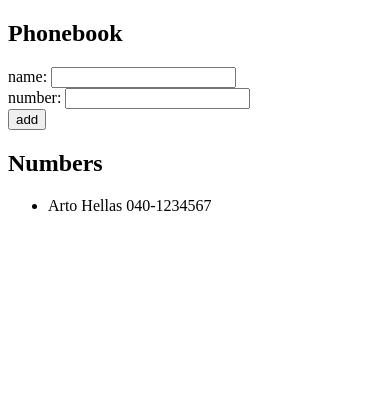
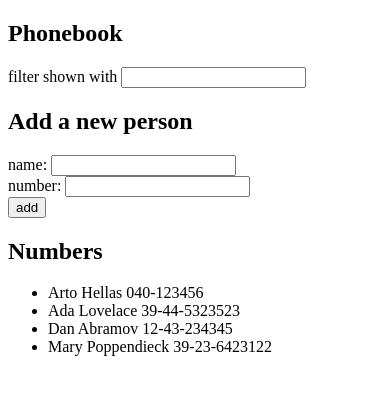
Before and after one commit to katgur/helsinki-fullstack, a React (Vite) app in the folder part2/phonebook/: page / in a window 390 px wide. Shown: the top 394 px of the page. Built offline with nearby package versions, Linux system fonts and the light colour scheme.

Commit message:
2.9*: The Phonebook Step4

```diff
--- a/part2/phonebook/src/App.jsx
+++ b/part2/phonebook/src/App.jsx
@@ -2,9 +2,13 @@ import { useState } from 'react'
 
 const App = () => {
   const [persons, setPersons] = useState([
-    { name: 'Arto Hellas', number: '040-1234567' }
+    { name: 'Arto Hellas', number: '040-123456' },
+    { name: 'Ada Lovelace', number: '39-44-5323523' },
+    { name: 'Dan Abramov', number: '12-43-234345' },
+    { name: 'Mary Poppendieck', number: '39-23-6423122' }
   ])
   const [newPerson, setNewPerson] = useState({ name: '', number: '' })
+  const [search, setSearch] = useState('')
 
   function areObjectsEqual(first, second) {
     return JSON.stringify(first) === JSON.stringify(second)
@@ -29,21 +33,21 @@ const App = () => {
     setNewPerson({ ...newPerson, number: event.target.value })
   }
 
+  const handleSearchChange = (event) => {
+    setSearch(event.target.value.toLowerCase())
+  }
+
   return (
     <div>
       <h2>Phonebook</h2>
+      filter shown with <input value={search} onChange={handleSearchChange} />
+      <h2>Add a new person</h2>
       <form onSubmit={onAddNewPersonClick}>
         <div>
-          name: <input
-            value={newPerson.name}
-            onChange={handleNameChange}
-          />
+          name: <input value={newPerson.name} onChange={handleNameChange} />
         </div>
         <div>
-          number: <input
-            value={newPerson.number}
-            onChange={handleNumberChange}
-          />
+          number: <input value={newPerson.number} onChange={handleNumberChange} />
         </div>
         <div>
           <button type="submit">add</button>
@@ -52,7 +56,9 @@ const App = () => {
       <h2>Numbers</h2>
       <ul>
         {
-          persons.map(person => {
+          persons
+          .filter(person => person.name.toLowerCase().includes(search) || person.number.includes(search))
+          .map(person => {
             return <li key={person.name}>{person.name} {person.number}</li>
           })
         }
```
